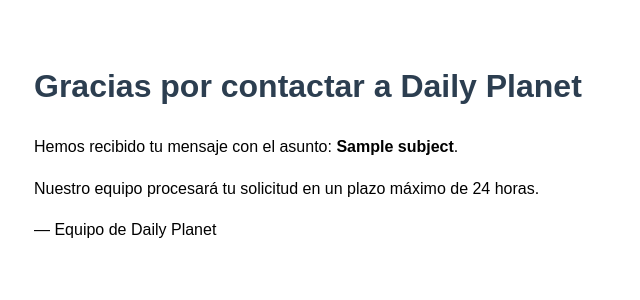
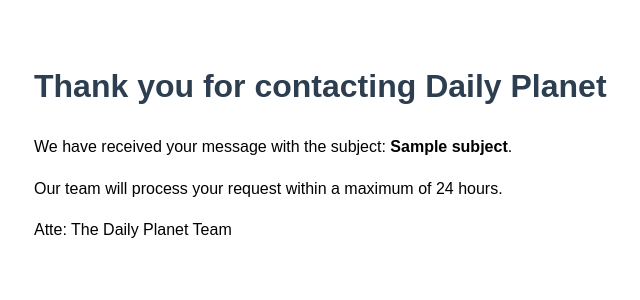
Before and after one commit to IF-7100-2025/procesamiento-masivo-de-datos, a Python web app: template email_system/responder/templates/acknowledgment.html in a window 1280 px wide. Shown: the top 300 px of the page, without its empty margins (306-946 px from the left). Run offline with Jinja, Linux system fonts and the light colour scheme; the template is opened without the code that fills it: most values are stand-ins (such as "Sample title", 1, 10 or a date in 2020).

Commit message:
Correccion html template de responder

```diff
--- a/email_system/responder/templates/acknowledgment.html
+++ b/email_system/responder/templates/acknowledgment.html
@@ -9,10 +9,10 @@
 </head>
 <body>
     <div class="container">
-        <h1 class="header">Gracias por contactar a Daily Planet</h1>
-        <p>Hemos recibido tu mensaje con el asunto: <strong>{{ subject }}</strong>.</p>
-        <p>Nuestro equipo procesará tu solicitud en un plazo máximo de 24 horas.</p>
-        <p>— Equipo de Daily Planet</p>
+        <h1 class="header">Thank you for contacting Daily Planet</h1>
+        <p>We have received your message with the subject: <strong>{{ subject }}</strong>.</p>
+        <p>Our team will process your request within a maximum of 24 hours.</p>
+        <p>Atte: The Daily Planet Team</p>
     </div>
 </body>
 </html>
```
